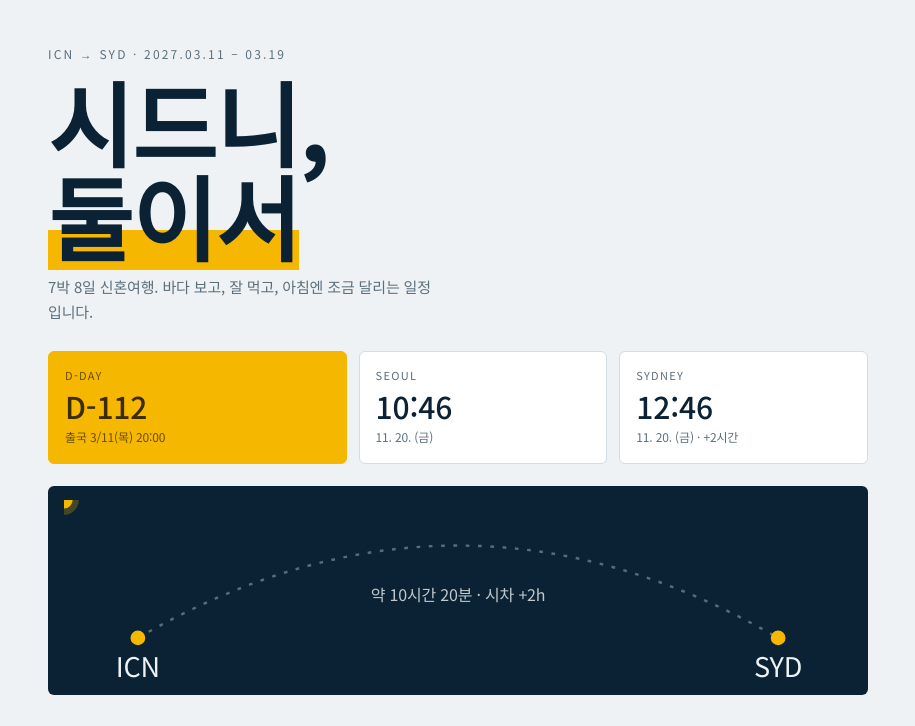
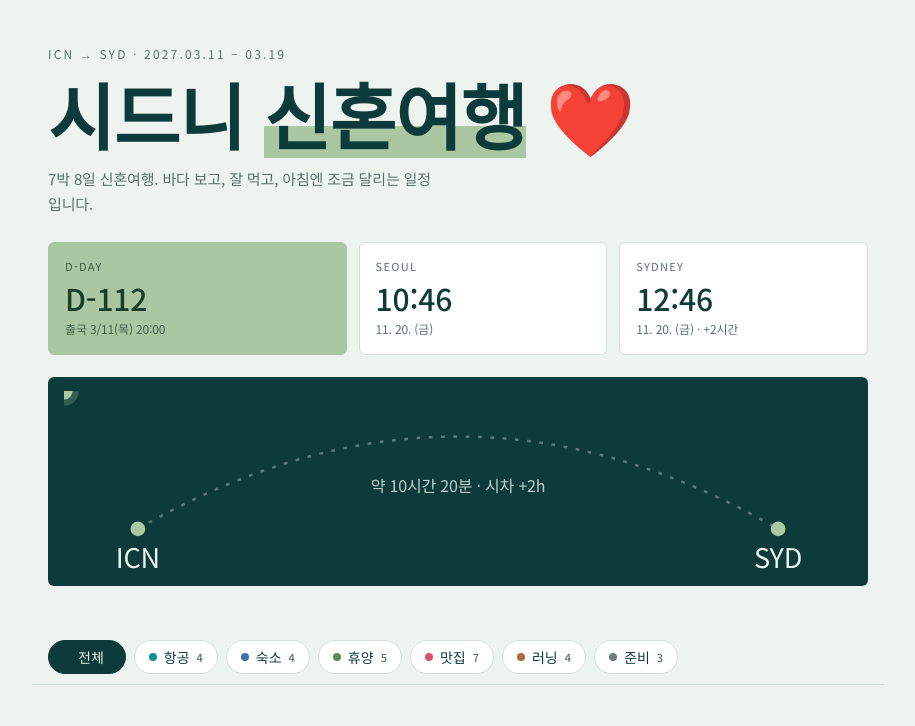
Before and after one commit to marilllee/SYDNEY, a plain HTML site: page index.html in a window 1280 px wide. Shown: the top 726 px of the page, without its empty margins (182-1097 px from the left). Drawn offline with Linux system fonts and the light colour scheme; a web font is replaced by a local one.

Commit message:
Turquoise and eucalyptus palette, one-line title
Co-Authored-By: Claude Sonnet 5.5 <noreply@anthropic.com>

```diff
--- a/index.html
+++ b/index.html
@@ -9,21 +9,21 @@
 <link rel="stylesheet" href="https://fonts.googleapis.com/css2?family=Noto+Sans+KR:wght@400;500;700;800&display=swap">
 <style>
 /* Layout: 탑승권 스타일 항공 카드 + 9일 숙박 스트립 + 카테고리 필터로 걸러지는 일자별 타임라인.
-   색: 잉크 네이비 바탕에 시드니 페리 옐로 포인트 */
+   색: 터쿼이즈 바다 + 유칼립투스 세이지. 글자는 진한 청록 */
 :root{
-  --bg:#eef2f4; --paper:#ffffff; --ink:#0a2233; --muted:#5a6f7c; --line:#d3dde3;
-  --sun:#f5b700; --sun-ink:#3a2b00; --sea:#0f6b8c; --sea-soft:#dcedf3; --hot:#d9482b;
-  --c-항공:#0f6b8c; --c-숙소:#6a4fb3; --c-휴양:#1d8a6a; --c-맛집:#d9482b; --c-러닝:#b07a00; --c-준비:#5a6f7c;
+  --bg:#edf3ef; --paper:#ffffff; --ink:#0d3b3c; --muted:#58706c; --line:#d2e0da;
+  --sun:#a9c7a0; --sun-ink:#173d2c; --sea:#0e8f94; --sea-soft:#d8eeee; --hot:#d9506a;
+  --c-항공:#0e8f94; --c-숙소:#3f6fb0; --c-휴양:#5f8a5a; --c-맛집:#d9506a; --c-러닝:#b0683a; --c-준비:#6b7f7c;
   --display:'Pretendard Variable',Pretendard,'Noto Sans KR',system-ui,sans-serif; --body:'Pretendard Variable',Pretendard,'Noto Sans KR',system-ui,sans-serif; --mono:'Pretendard Variable',Pretendard,'Noto Sans KR',system-ui,sans-serif;
 }
 @media (prefers-color-scheme:dark){:root:not([data-theme="light"]){
-  --bg:#07151f; --paper:#0f2433; --ink:#e8f0f4; --muted:#8ea5b2; --line:#22394a;
-  --sun:#ffc933; --sun-ink:#2a1f00; --sea:#5cc2e3; --sea-soft:#12384a; --hot:#ff7a5c;
-  --c-항공:#5cc2e3; --c-숙소:#a996f0; --c-휴양:#4fd1a5; --c-맛집:#ff7a5c; --c-러닝:#ffc933; --c-준비:#8ea5b2; color-scheme:dark}}
+  --bg:#0a1f1f; --paper:#112e2d; --ink:#e4f2ee; --muted:#8fb0aa; --line:#24443f;
+  --sun:#a9c7a0; --sun-ink:#12301f; --sea:#4fd0d0; --sea-soft:#134240; --hot:#ff8aa0;
+  --c-항공:#4fd0d0; --c-숙소:#8fb2ee; --c-휴양:#9dc896; --c-맛집:#ff8aa0; --c-러닝:#e8a176; --c-준비:#8fb0aa; color-scheme:dark}}
 :root[data-theme="dark"]{
-  --bg:#07151f; --paper:#0f2433; --ink:#e8f0f4; --muted:#8ea5b2; --line:#22394a;
-  --sun:#ffc933; --sun-ink:#2a1f00; --sea:#5cc2e3; --sea-soft:#12384a; --hot:#ff7a5c;
-  --c-항공:#5cc2e3; --c-숙소:#a996f0; --c-휴양:#4fd1a5; --c-맛집:#ff7a5c; --c-러닝:#ffc933; --c-준비:#8ea5b2; color-scheme:dark}
+  --bg:#0a1f1f; --paper:#112e2d; --ink:#e4f2ee; --muted:#8fb0aa; --line:#24443f;
+  --sun:#a9c7a0; --sun-ink:#12301f; --sea:#4fd0d0; --sea-soft:#134240; --hot:#ff8aa0;
+  --c-항공:#4fd0d0; --c-숙소:#8fb2ee; --c-휴양:#9dc896; --c-맛집:#ff8aa0; --c-러닝:#e8a176; --c-준비:#8fb0aa; color-scheme:dark}
 *{box-sizing:border-box}
 html{scroll-behavior:smooth;scroll-padding-top:84px}
 body{background:var(--bg);color:var(--ink);font-family:var(--body);font-size:15px;line-height:1.65;letter-spacing:-.01em;font-variant-numeric:tabular-nums;margin:0;
@@ -36,7 +36,7 @@ h2{font-family:var(--display);font-weight:800;font-size:26px;margin-bottom:16px}
 /* hero */
 .hero{padding-top:44px}
 .eyebrow{font-family:var(--mono);font-size:12px;letter-spacing:.18em;color:var(--muted);margin:0 0 10px}
-h1{font-family:var(--display);font-weight:800;letter-spacing:-.04em;font-size:clamp(44px,12vw,92px);line-height:1.02;letter-spacing:-.01em}
+h1{font-family:var(--display);font-weight:800;letter-spacing:-.04em;font-size:clamp(28px,8.6vw,72px);line-height:1.1;white-space:nowrap;letter-spacing:-.01em}
 h1 em{font-style:normal;background:linear-gradient(transparent 62%,var(--sun) 62% 92%,transparent 92%)}
 .lead{color:var(--muted);margin:14px 0 0;max-width:46ch}
 .live{display:grid;grid-template-columns:1.2fr 1fr 1fr;gap:12px;margin-top:26px}
@@ -137,7 +137,7 @@ footer{color:var(--muted);font-size:12px}
 <main>
   <header class="hero">
     <p class="eyebrow">ICN → SYD · 2027.03.11 – 03.19</p>
-    <h1>시드니,<br><em>둘이서</em></h1>
+    <h1>시드니 <em>신혼여행</em> ❤️</h1>
     <p class="lead">7박 8일 신혼여행. 바다 보고, 잘 먹고, 아침엔 조금 달리는 일정입니다.</p>
 
     <div class="live">
```
